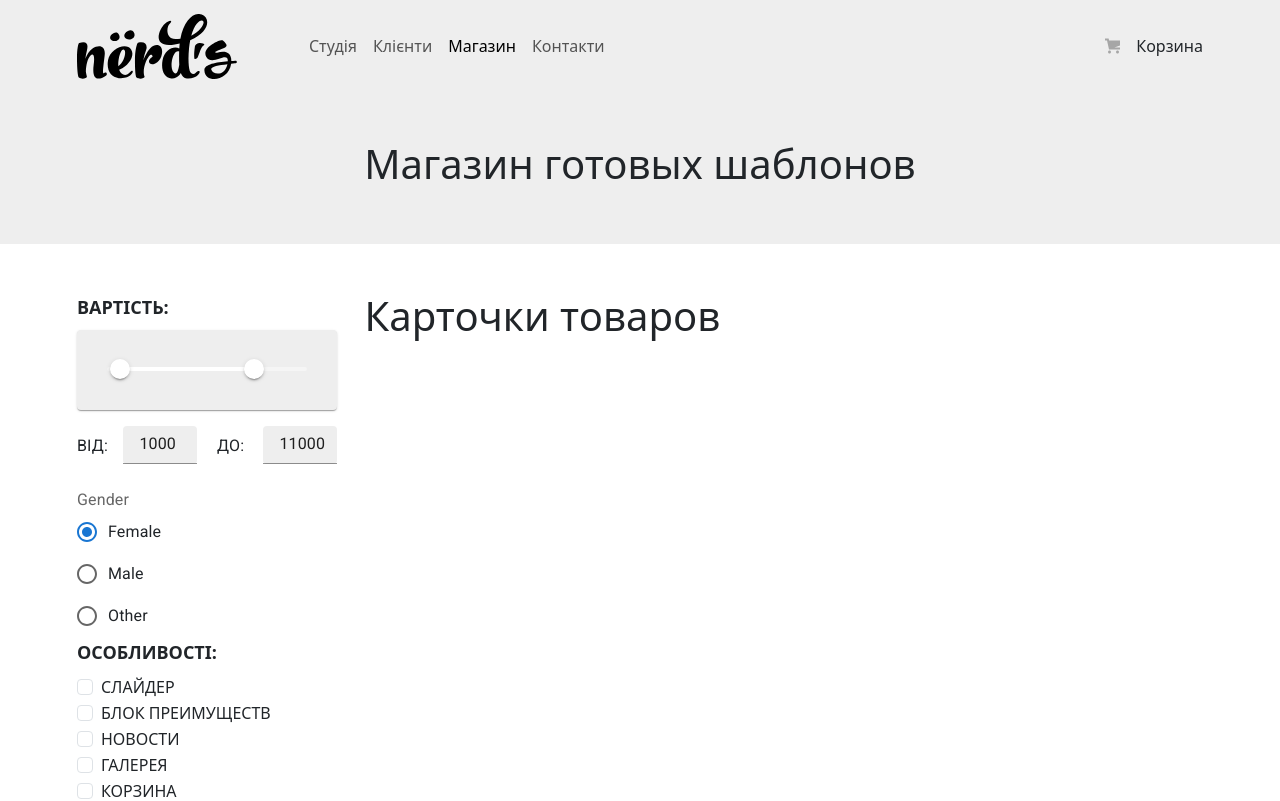
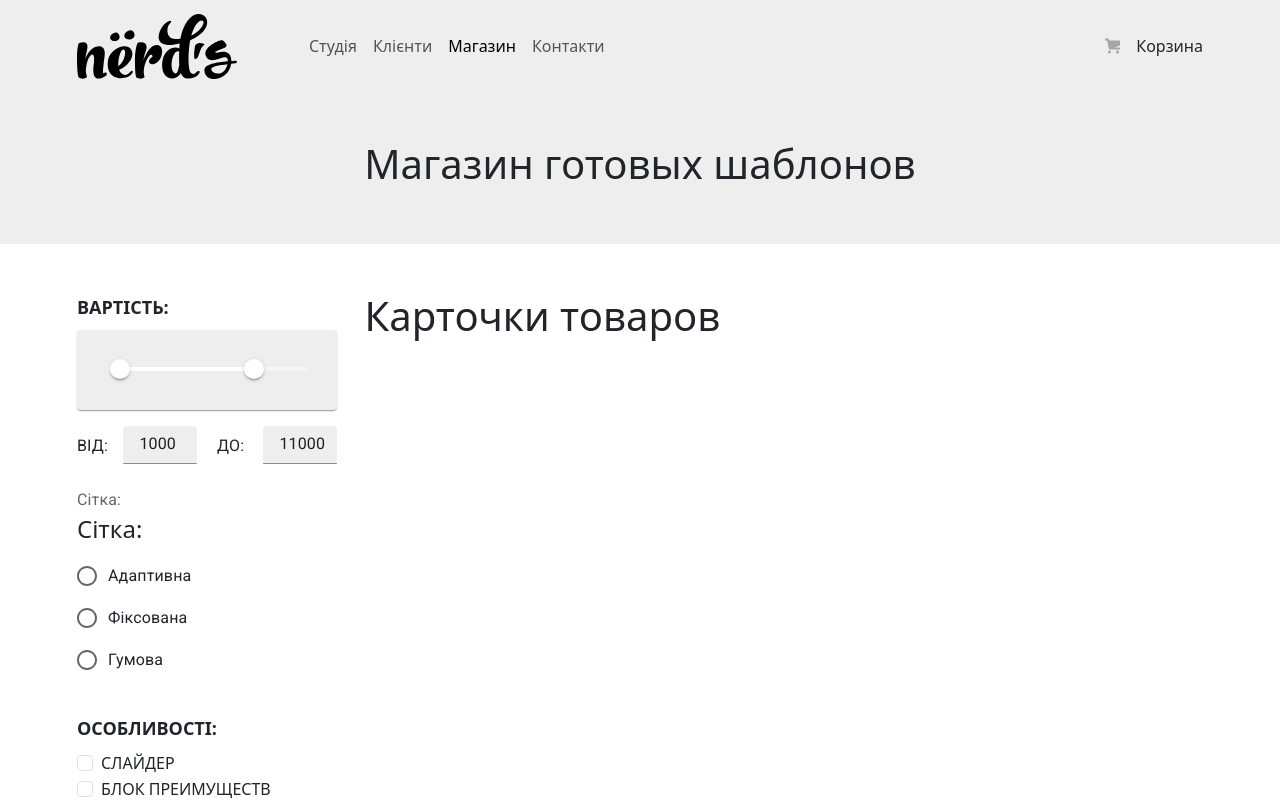
Before and after one commit to xSemuel/project-nerds, a React (Create React App) app: page /store in a window 1280 px wide. Shown: the top 801 px of the page. Built offline with nearby package versions, Linux system fonts and the light colour scheme.

Commit message:
feat: connected RadioButtonGroup with FilterPanel with state

```diff
--- a/src/components/radio-group/RadioButtonGroup.jsx
+++ b/src/components/radio-group/RadioButtonGroup.jsx
@@ -1,45 +1,29 @@
-// export const RadioGroup = (props) => {
-
-//     const { options } = props;
-
-//     return (
-//         <div>
-//             <form className="filter-cost mb-4">
-//                 <legend>Сітка:</legend>
-
-//                 {options.map(({ text, id }) =>
-
-//                     <div key={text} className="form-check" >
-//                         <input className="form-check-input" type="radio" name="flexRadioDefault" id={id} />
-//                         <label className="form-check-label" htmlFor='flexRadioDefault1'>
-//                             {text}
-//                         </label>
-//                     </div>
-//                 )}
-//             </form>
-//         </div>
-//     )
-// }
-
-import * as React from 'react';
-import Radio from '@mui/material/Radio';
-import RadioGroup from '@mui/material/RadioGroup';
-import FormControlLabel from '@mui/material/FormControlLabel';
-import FormControl from '@mui/material/FormControl';
-import FormLabel from '@mui/material/FormLabel';
+import { Radio, RadioGroup, FormControlLabel, FormControl, FormLabel } from '@mui/material';
 
 export const RadioButtonGroup = (props) => {
+
+  const { options, onChange } = props;
+
+  const handleChange = (event) => {
+    const valueRadioGroup = event.currentTarget.value;
+    onChange(valueRadioGroup);
+  };
+
   return (
-    <FormControl>
-      <FormLabel id="demo-radio-buttons-group-label">Gender</FormLabel>
+    <FormControl sx={{mb: 4}}>
+      <FormLabel id="demo-radio-buttons-group-label">Cітка:</FormLabel>
+      <legend>Сітка:</legend> {/* Убрать */}
       <RadioGroup
+        onChange={handleChange}
         aria-labelledby="demo-radio-buttons-group-label"
         defaultValue="female"
         name="radio-buttons-group"
-      >
-        <FormControlLabel value="female" control={<Radio />} label="Female" />
-        <FormControlLabel value="male" control={<Radio />} label="Male" />
-        <FormControlLabel value="other" control={<Radio />} label="Other" />
+        >
+
+        {options.map(({ text, valueNetwork }) =>
+          <FormControlLabel key={valueNetwork} value={valueNetwork} control={<Radio />} label={text} />
+        )}
+
       </RadioGroup>
     </FormControl>
   );
--- a/src/features/filter-panel/FilterPanel.jsx
+++ b/src/features/filter-panel/FilterPanel.jsx
@@ -4,15 +4,15 @@ import { Button } from '@mui/material'
 
 import styles from './FilterPanel.module.css'
 
-const FILTER_RANGE = [
-    {text: 'від', indexValue: 0},
-    {text: 'до', indexValue: 1 }
-]
+// const FILTER_RANGE = [
+//     {text: 'від', indexValue: 0},
+//     {text: 'до', indexValue: 1 }
+// ]
 
 const FILTER_NETWORK = [
-    {text: 'Адаптивна', id: 'Adaptive1'},
-    {text: 'Фіксована', id: 'Fixed2'},
-    {text: 'Гумова', id: 'Rubber3'},
+    {text: 'Адаптивна', valueNetwork: 'Adaptive1'},
+    {text: 'Фіксована', valueNetwork: 'Fixed2'},
+    {text: 'Гумова', valueNetwork: 'Rubber3'},
 ]
 
 const FILTER_FEATURES = [
@@ -29,6 +29,7 @@ export const FilterPanel = (props) => {
 
     const [filters, setFilters] = useState({
         range: [1000, 11000],
+        radio: '',
     })
 
     const applyFiltersHandler = (event) => {
@@ -41,18 +42,24 @@ export const FilterPanel = (props) => {
         setFilters((prevState) => ({ ...prevState, range }))
     }
 
+    const onChangeRadioHandler = (radio) => {
+        setFilters((prevState) => ({ ...prevState, radio }))
+    }
+
+    console.log(filters)
+
     return (
         <div className={styles.wrapper}>
             <h1 className='visually-hidden'>FilterPanel</h1>
             <label htmlFor="customRange2" className="form-label visually-hidden">Фільтри:</label>
             <RangeFilter
-                options={FILTER_RANGE}
+                // options={FILTER_RANGE}
                 min={0}
                 max={15000}
                 value={filters.range}
                 onChange={onChangeRangeHandler}
             />
-            <RadioButtonGroup options={FILTER_NETWORK} onChange={() => {}} />
+            <RadioButtonGroup options={FILTER_NETWORK} onChange={onChangeRadioHandler} />
             <CheckboxGroup options={FILTER_FEATURES} onChange={() => {}} />
 
             <Button type="submit" sx={{mx: 'auto', width: 260, height: 52, color: '#000', background: '#eee', fontSize: 16, fontWeight: 500 }} variant="contained" size="large" onClick={applyFiltersHandler}>
```
